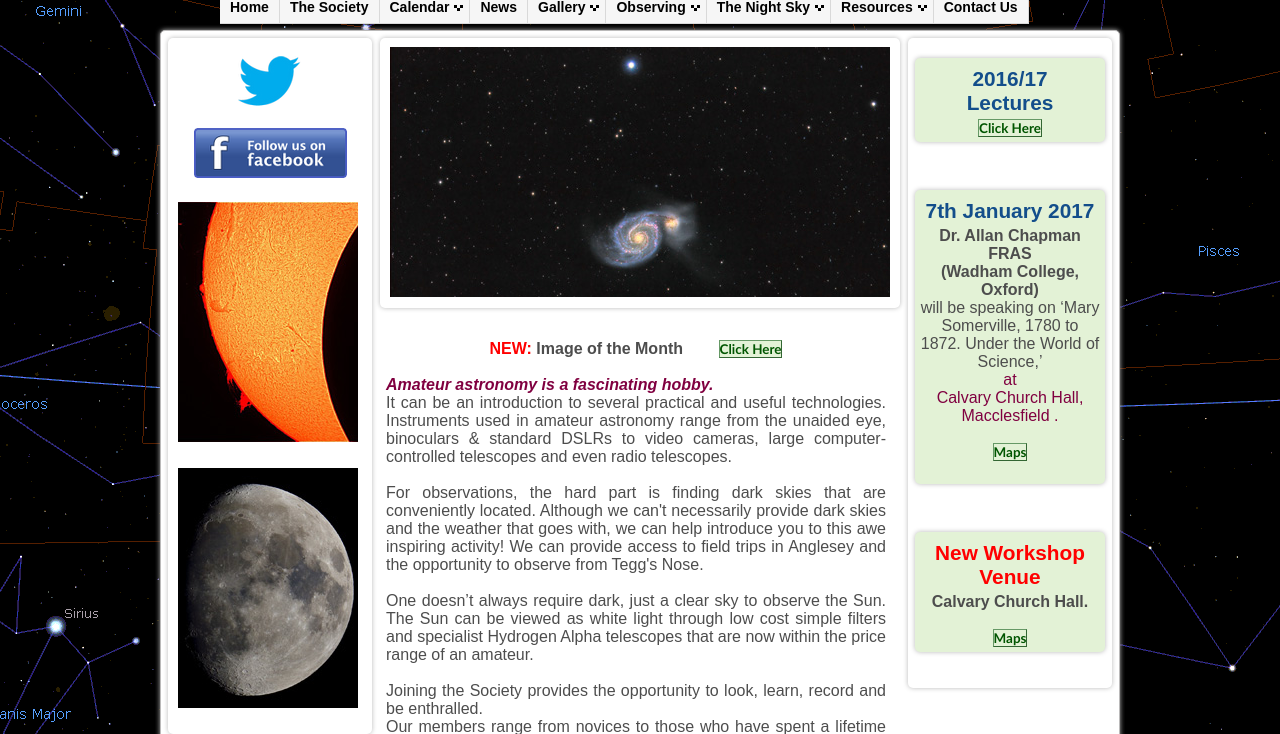
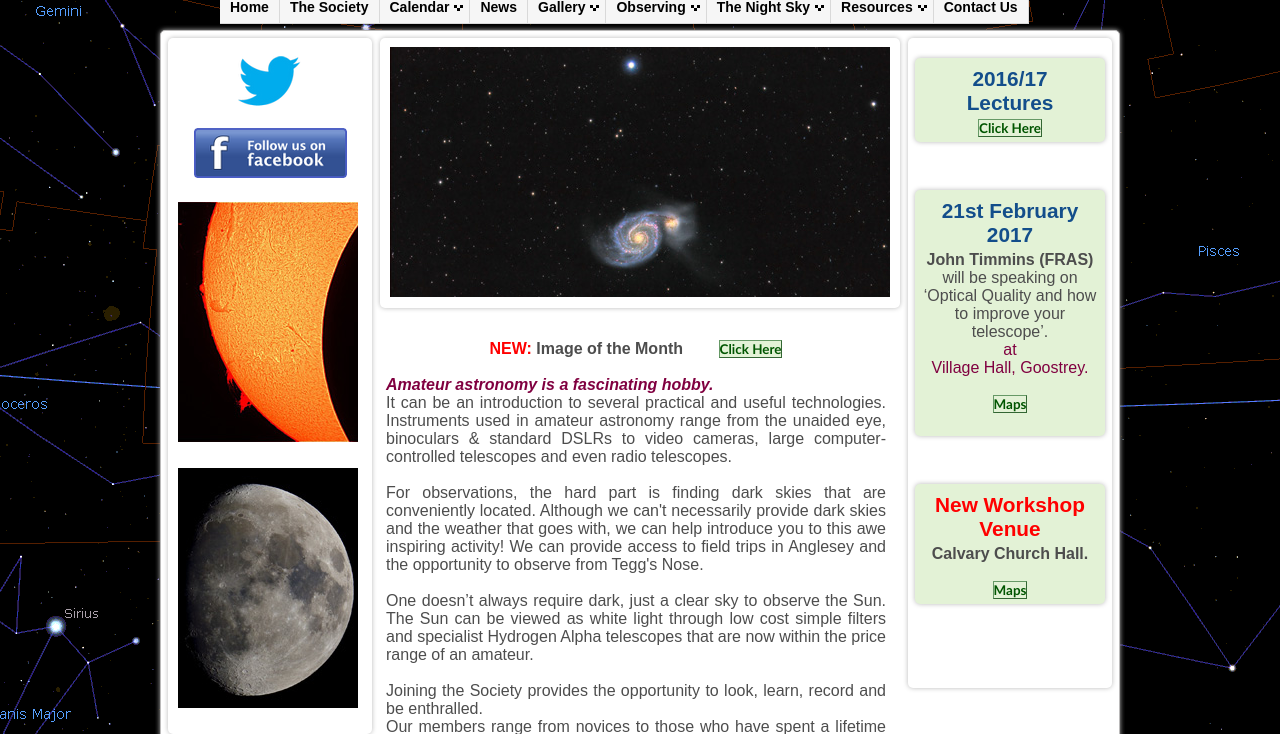
Before and after one commit to LaurieY/maccastro, a PHP site: page / in a window 1280 px wide. Shown: the part 180-914 px from the top of the page. Run offline with PHP 8.4, Linux system fonts and the light colour scheme; some libraries are stand-ins or nearby versions.

Commit message:
Updated post Jan Lecture to show February Lecture

```diff
--- a/events.php
+++ b/events.php
@@ -156,7 +156,7 @@ booked for 2016…</b></p>
   unknowns. </p>
 
   <p></p>
--->
+
   <p style="text-align:center;margin-left:auto;margin-right:auto;"><b>Speakers
   booked for 2017…</b></p>
   <ul class="links">
@@ -170,6 +170,7 @@ booked for 2016…</b></p>
     href="maps.php">details</a>)</p>
 
     <p></p>
+-->
     <li>Tuesday, 21st February 2017. </li>
 
     <p style="margin-left:2em;">John Timmins (FRAS) will be speaking on
--- a/index.php
+++ b/index.php
@@ -77,20 +77,18 @@ href="events.php" target="_blank">
 <div id="colourblock2">
 
 <div class="text2" style="text-align:left;margin-left:0;margin-right:auto;">
-<h6 style="text-align:center;margin-left:auto;margin-right:auto;">7th January
+<h6 style="text-align:center;margin-left:auto;margin-right:auto;">21st February
 2017</h6>
 
-<p style="text-align:center;margin-left:auto;margin-right:auto;"><b>Dr. Allan
-Chapman FRAS</b></p>
+<p style="text-align:center;margin-left:auto;margin-right:auto;"><b>John
+Timmins (FRAS)</b></p>
 
-<p style="text-align:center;margin-left:auto;margin-right:auto;"><b>(Wadham
-College, Oxford)</b><br>
-will be speaking on ‘Mary Somerville, 1780 to 1872. Under the World of
-Science,’</p>
+<p style="text-align:center;margin-left:auto;margin-right:auto;">will be
+speaking on ‘Optical Quality and how to improve your telescope’.</p>
 
 <p style="text-align:center;margin-left:auto;margin-right:auto;"><span
 style="color:#800040">at<br>
-Calvary Church Hall, Macclesfield .</span><b><br>
+Village Hall, Goostrey.</span><b><br>
  <br>
 <a href="maps.php" target="_blank">
 <input type="button" value="Maps" class="btn"> </a> </b></p>
```
